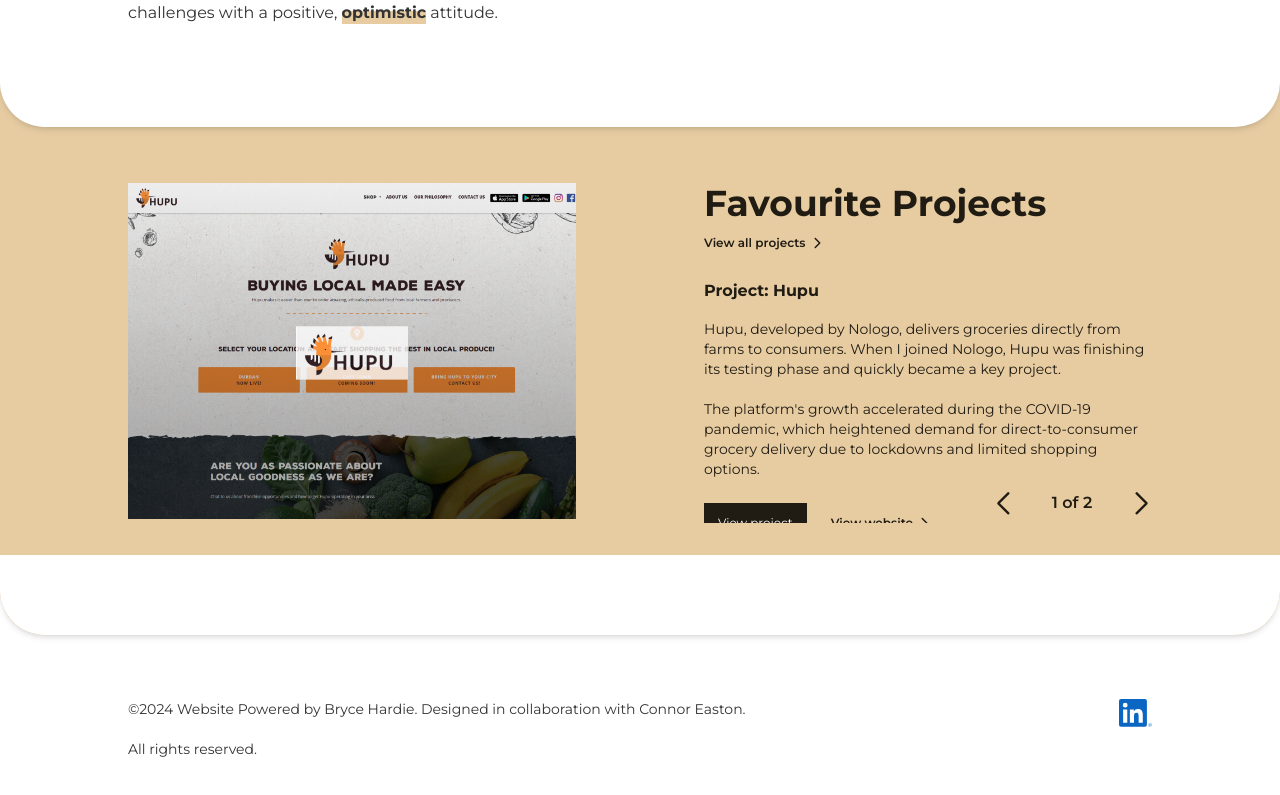
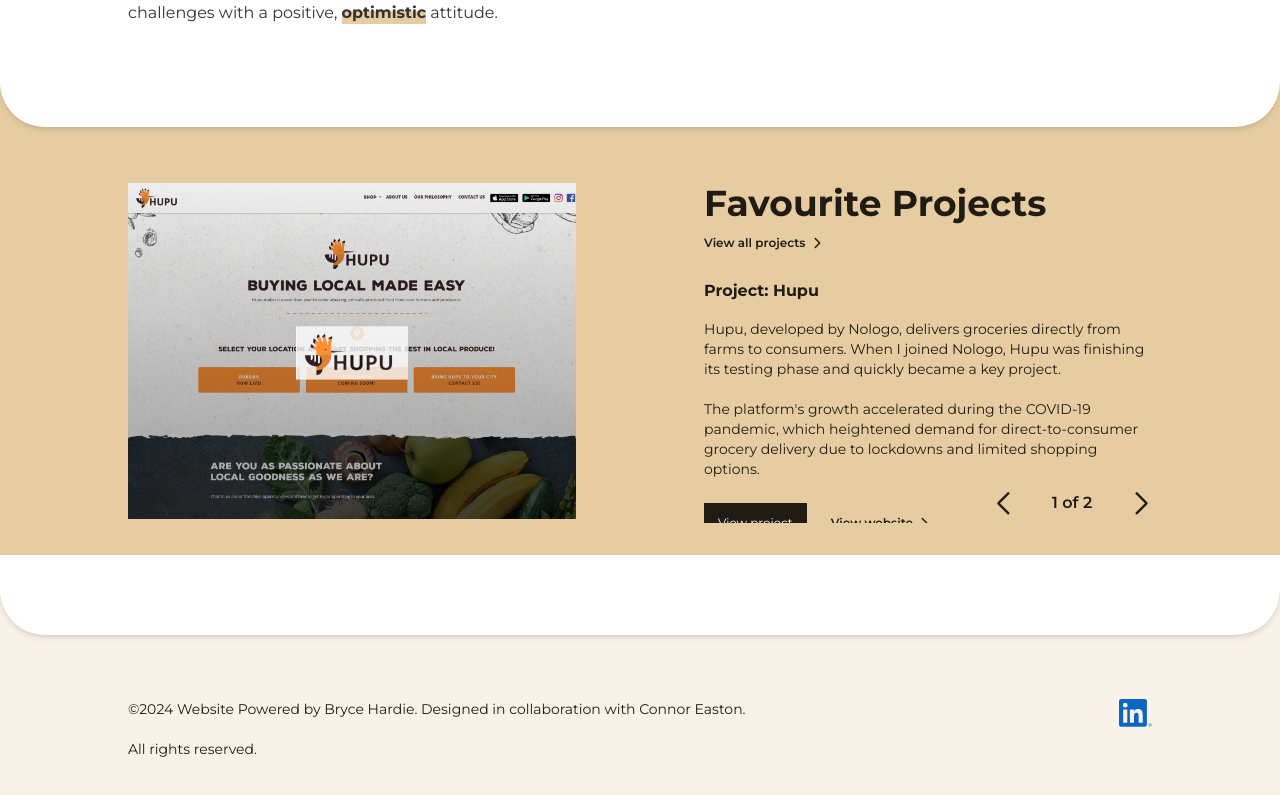
Before and after one commit to BryceH1996/Portfolio, a Next.js app: page / in a window 1280 px wide. Shown: the part 833-1628 px from the top of the page. Built offline with nearby package versions, Linux system fonts and the light colour scheme.

Commit message:
BG footer

```diff
--- a/src/app/page.tsx
+++ b/src/app/page.tsx
@@ -15,7 +15,7 @@
       <CardLayout minHeight="min-h-card" primary="bg-white" secondary="bg-primary" layer="z-20" margining="-mt-4" padding="pb-4" overflow="overflow-hidden" alignment="items-center" animate={true} bottomValue={-400}>
         <AboutCard/>
       </CardLayout>
-      <CardLayout minHeight="min-h-card" primary="bg-primary" secondary="bg-white" layer="z-10" margining="-mt-4 -mb-4" alignment="items-end" animate={true} bottomValue={-800}>
+      <CardLayout minHeight="min-h-card" primary="bg-primary" secondary="bg-light-gray" layer="z-10" margining="-mt-4 -mb-4" alignment="items-end" animate={true} bottomValue={-800}>
         <SliderBottom />
       </CardLayout>
     </main>
--- a/src/components/footer/footer.tsx
+++ b/src/components/footer/footer.tsx
@@ -15,9 +15,9 @@
   }
 
   return (
-    <motion.footer initial={pathname === '/' ? "hidden" : "visible"}  animate="visible"  variants={variants} transition={{duration: 1}} className='flex flex-col-reverse lg:flex-row px-8 py-12 lg:px-32 lg:py-16 bg-white justify-between'>
+    <motion.footer initial={pathname === '/' ? "hidden" : "visible"}  animate="visible"  variants={variants} transition={{duration: 1}} className='flex flex-col-reverse lg:flex-row px-8 py-12 lg:px-32 lg:py-16 bg-light-gray justify-between'>
       <div>
-        <p className='text-sm text-text'>©{currentDate} Website Powered by Bryce Hardie. Designed in collaboration with Connor Easton. <br/><br/>All rights reserved.</p>
+        <p className='text-sm text-secondary'>©{currentDate} Website Powered by Bryce Hardie. Designed in collaboration with Connor Easton. <br/><br/>All rights reserved.</p>
       </div>
       <div className='mb-6 lg:mb-0'>
         <Link href="https://www.linkedin.com/in/brycehardie01/" target='_blank'>
--- a/tailwind.config.ts
+++ b/tailwind.config.ts
@@ -12,6 +12,7 @@
       'secondary': '#211C13',
       'text': '#333333',
       'white': '#ffffff',
+      'light-gray': '#F9F2E8',
     },
     borderRadius: {
       '4xl': '2.8rem',
```
